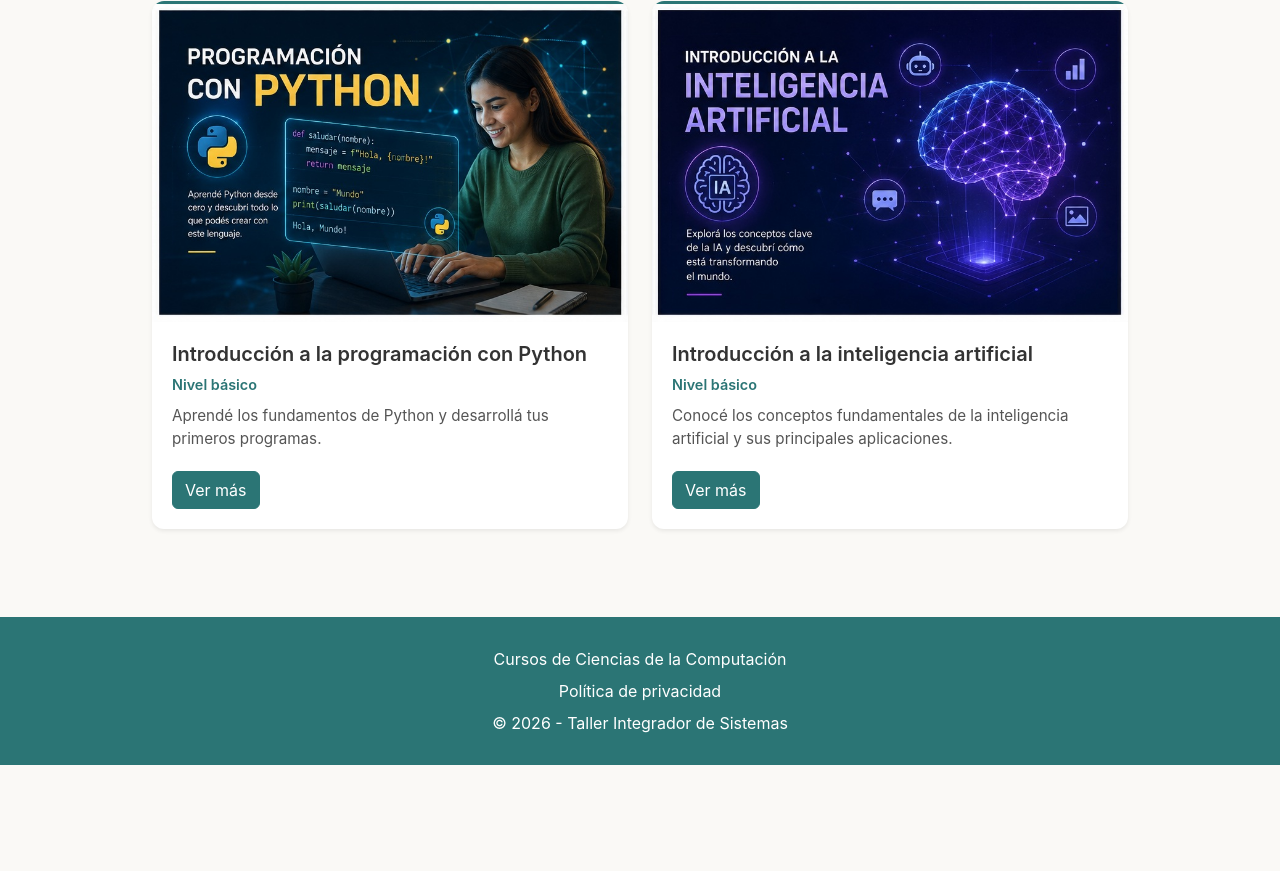
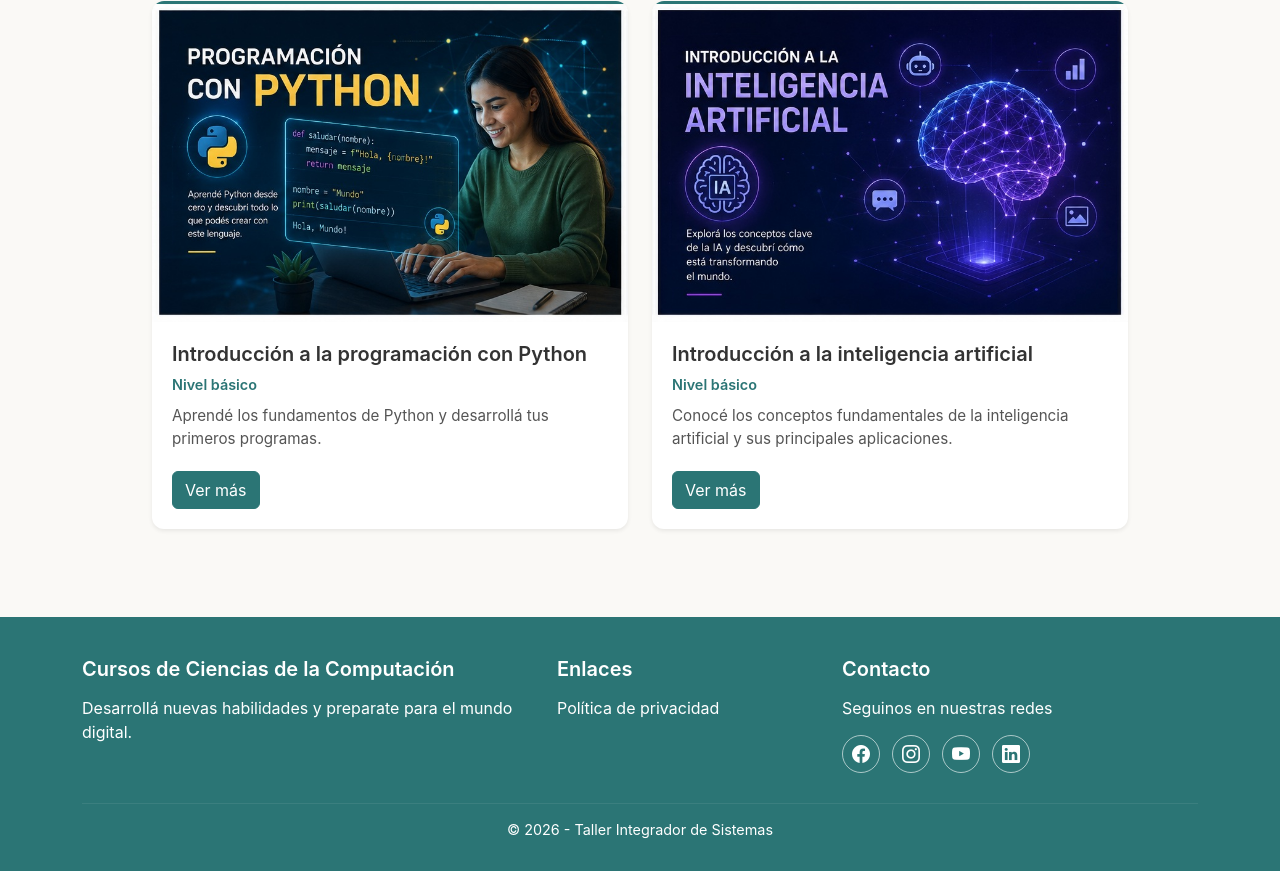
Before and after one commit to wnores/proyectoTIS, a plain HTML site: page index.html in a window 1280 px wide. Shown: the part 1288-2159 px from the top of the page. Before the commit the page ends 2053 px from the top, so only its background shows below. Drawn offline with nearby package versions, Linux system fonts and the light colour scheme.

Commit message:
Modifica footer
Incorpora íconos de redes sociales y contacto al footer

```diff
--- a/index.html
+++ b/index.html
@@ -4,6 +4,7 @@
     <meta charset="UTF-8">
     <meta name="viewport" content="width=device-width, initial-scale=1.0">
     <link rel="stylesheet" href="https://cdn.jsdelivr.net/npm/bootstrap@5.3.3/dist/css/bootstrap.min.css">
+    <link rel="stylesheet" href="https://cdn.jsdelivr.net/npm/bootstrap-icons@1.11.3/font/bootstrap-icons.min.css">
     <link rel="stylesheet" href="styles/estilos.css">
     <title>Sitio Web Taller</title>
 </head>
@@ -217,18 +218,55 @@
 </main>
     <footer class="footer">
         <div class="container">
-            <p class="mb-2">
-                Cursos de Ciencias de la Computación
-            </p>
+            <div class="row">
 
-            <p class="mb-2">
-                <a href="politicaDePrivacidad.html">Política de privacidad</a>
-            </p>
+                <div class="col-lg-5">
+                    <h5>Cursos de Ciencias de la Computación</h5>
+                    <p>
+                        Desarrollá nuevas habilidades
+                        y preparate para el mundo digital.
+                    </p>
+                </div>
 
-            <p class="mb-0">
+                <div class="col-lg-3">
+                    <h5>Enlaces</h5>
+                    <a href="politicaDePrivacidad.html">
+                        Política de privacidad
+                    </a>
+                </div>
+
+                <div class="col-lg-4">
+                    <h5>Contacto</h5>
+
+                    <p>Seguinos en nuestras redes</p>
+
+                    <div class="footer-social">
+                        <a href="#" aria-label="Facebook">
+                            <i class="bi bi-facebook"></i>
+                        </a>
+
+                        <a href="#" aria-label="Instagram">
+                            <i class="bi bi-instagram"></i>
+                        </a>
+
+                        <a href="#" aria-label="YouTube">
+                            <i class="bi bi-youtube"></i>
+                        </a>
+
+                        <a href="#" aria-label="LinkedIn">
+                            <i class="bi bi-linkedin"></i>
+                        </a>
+                    </div>
+                </div>
+
+            </div>
+
+            <hr>
+
+            <p class="footer-copy">
                 © 2026 - Taller Integrador de Sistemas
             </p>
-        </div>
+            </div>
     </footer>
 <script src="https://cdn.jsdelivr.net/npm/bootstrap@5.3.3/dist/js/bootstrap.bundle.min.js"></script>
 </body>
--- a/styles/estilos.css
+++ b/styles/estilos.css
@@ -36,27 +36,6 @@ body {
     background-color: #1a743c;
     color: white;
     border: 3px solid black;
-}
-
-.footer {
-    background: #2b7575;
-    color: white;
-    text-align: center;
-    padding: 30px 20px;
-    margin-top: 40px;
-}
-
-.footer p {
-    margin-bottom: 8px;
-}
-
-.footer a {
-    color: white;
-    text-decoration: none;
-}
-
-.footer a:hover {
-    text-decoration: underline;
 }
 
 .destacados h2 {
@@ -244,3 +223,67 @@ body {
     border: 2px solid #123b5d;
     box-shadow: 0 0 4px rgba(0, 0, 0, 0.5);
 }
+
+/* Footer */
+.footer {
+    background-color: #2b7575;
+    color: white;
+    padding: 40px 20px 20px;
+    margin-top: 40px;
+}
+
+.footer h5 {
+    font-weight: 600;
+    margin-bottom: 15px;
+}
+
+.footer p {
+    margin-bottom: 10px;
+}
+
+.footer a {
+    color: white;
+    text-decoration: none;
+}
+
+.footer a:hover {
+    text-decoration: underline;
+}
+
+.footer hr {
+    border: 0;
+    border-top: 1px solid rgba(255, 255, 255, 0.3);
+    margin: 30px 0 15px;
+}
+
+.footer-copy {
+    text-align: center;
+    margin: 0;
+    font-size: 0.9rem;
+}
+
+.footer-social {
+    display: flex;
+    align-items: center;
+    justify-content: flex-start;
+    gap: 12px;
+    margin-top: 15px;
+}
+
+.footer-social a {
+    display: flex;
+    align-items: center;
+    justify-content: center;
+    width: 38px;
+    height: 38px;
+    border: 1px solid rgba(255, 255, 255, 0.6);
+    border-radius: 50%;
+    font-size: 18px;
+    transition: all 0.3s ease;
+}
+
+.footer-social a:hover {
+    background-color: white;
+    color: #2b7575;
+    text-decoration: none;
+}
```
